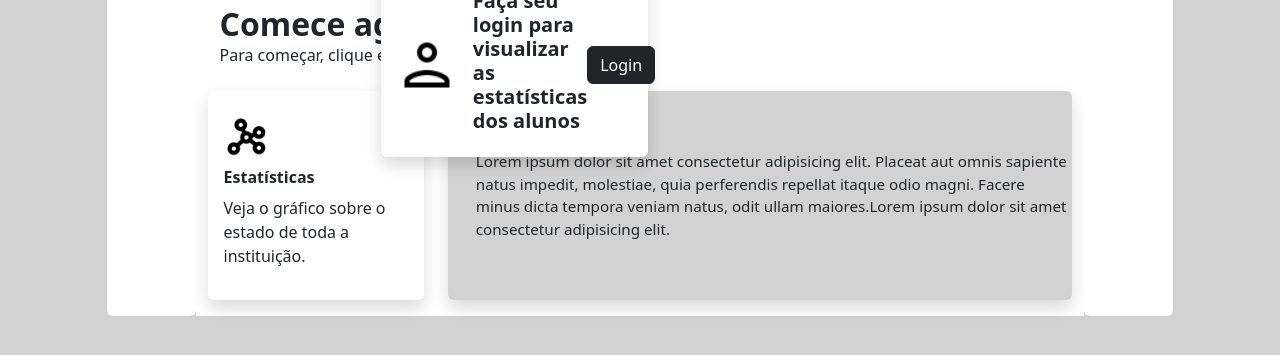
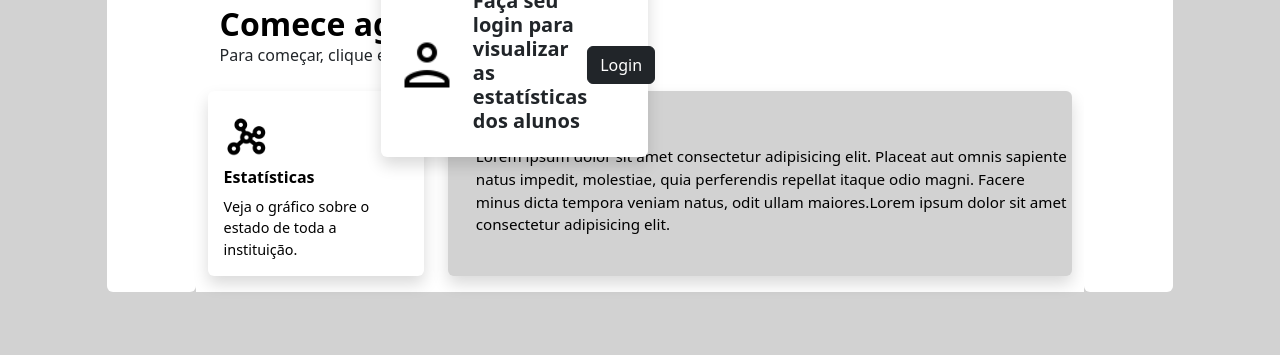
Before and after one commit to PedroOttavio/oculos-escuro, a website: page html/pagina-inicial.html in a window 1280 px wide. Shown: the part 399-754 px from the top of the page. Drawn offline with nearby package versions, Linux system fonts and the light colour scheme.

Commit message:
ainda precisa corrigir alguns detalhes. Enviar para equipe

```diff
--- a/html/pagina-inicial.html
+++ b/html/pagina-inicial.html
@@ -76,7 +76,7 @@
             <div class="mt-2 container">
               <div class="row">
                 <div class="col-sm">
-                  <h2 class="fw-bold mb-0 text-dark">Comece agora.</h2>
+                  <h2 class="fw-bold mb-0 texto-preto">Comece agora.</h2>
                   <p>Para começar, clique em estatísticas.</p>
                 </div>
               </div>
@@ -87,13 +87,13 @@
               <div class="row">
                 <div class="col-3 shadow p-3 mb-3 bg-white rounded d-flex flex-column ">
                   <img src="../icons/icon-estatisticas.png" alt="estatisticas imagem" class="mt-2" style="height: 45px; width: 45px" />
-                  <h6 class="fw-bold text-dark mt-2">Estatísticas</h6>
-                  <p >Veja o gráfico sobre o estado de toda a instituição.</p>
+                  <h6 class="fw-bold mt-2 texto-preto">Estatísticas</h6>
+                  <p class="fonte-menor-2 m-0 texto-preto texto-preto " >Veja o gráfico sobre o estado de toda a instituição.</p>
                 </div>
 
                 <div class="col shadow p-1 mb-3 cinza rounded ms-4">
-                  <h2 class="ms-4 mt-3 mb-0" >Título</h2>
-                  <p class="ms-4 mt-0 fonte-menor" >Lorem ipsum dolor sit amet consectetur adipisicing elit. Placeat aut omnis sapiente natus impedit,
+                  <h3 class="ms-4 mt-3 mb-0 fw-bold texto-preto" >Título</h3>
+                  <p class="ms-4 mt-0 fonte-menor texto-preto" >Lorem ipsum dolor sit amet consectetur adipisicing elit. Placeat aut omnis sapiente natus impedit,
                     molestiae, quia perferendis repellat itaque odio magni. Facere minus dicta tempora veniam natus,
                     odit ullam maiores.Lorem ipsum dolor sit amet consectetur adipisicing elit.</p>
                 </div>
--- a/style/estilo.css
+++ b/style/estilo.css
@@ -20,6 +20,18 @@
 .fonte-menor{
     font-size: 0.95rem;
 
+}
+.fonte-menor-2{
+    font-size: 0.90rem;
+
+}
+
+.texto-preto{
+    color: black;
+}
+
+.estilo-negrito{
+    font-weight: bolder;
 }
 
 .imagem-sobreposta-titulo-bot{
```
